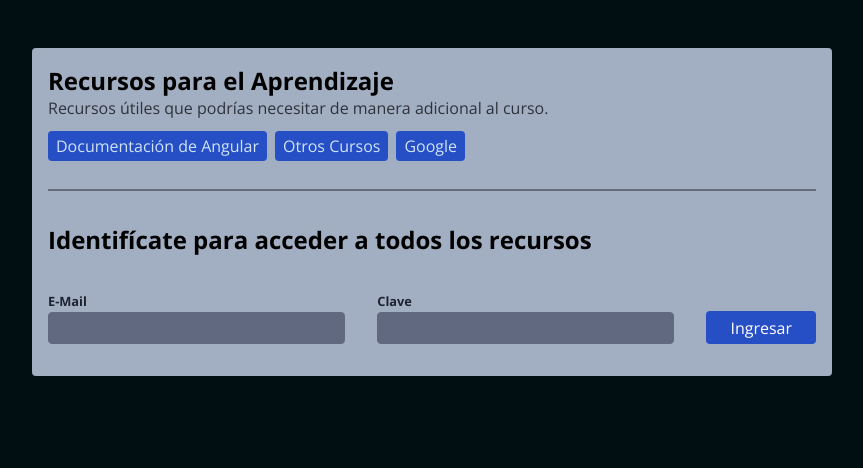
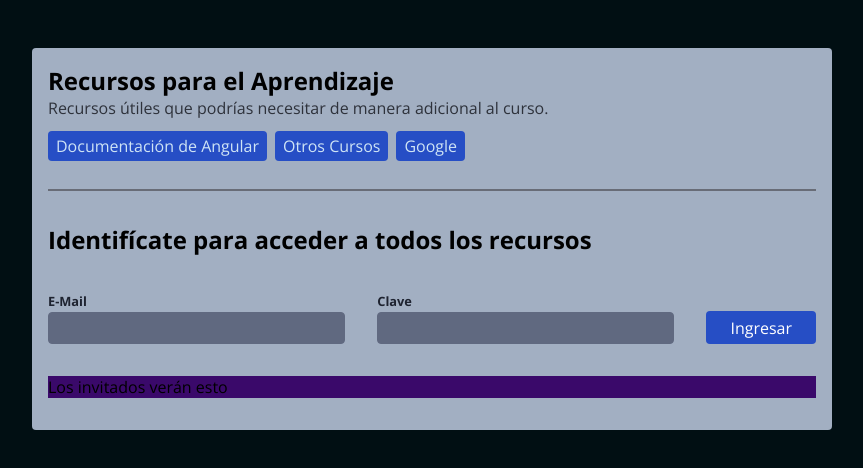
Before and after one commit to davedelf/Angular, an Angular app in the folder 08-directivas/: page / in a window 1280 px wide. Shown: the top 468 px of the page, without its empty margins (208-1071 px from the left). Built offline with nearby package versions, Linux system fonts and the light colour scheme.

Commit message:
Usamos la nomenclatura o técnica Syntatic Sugar para generar el ng-template y renderizar de forma condicional según el tipo de usuario logueado. Es una forma más abreviada de ng-template, agregando * al principio de la directiva

```diff
--- a/08-directivas/src/app/app.component.html
+++ b/08-directivas/src/app/app.component.html
@@ -11,9 +11,12 @@
   } -->
   <!--   <p *ngIf="esAdmin()">Solo los administradores verán esto</p>  Directiva Estructural (vieja, deprecada pero funciona)-->
 
-  <ng-template appAutenticacion="admin">
+  <!--   <ng-template appAutenticacion="admin">
     <p>Solo los administradores verán esto</p>
-  </ng-template>
+  </ng-template> -->
+  <p *appAutenticacion="'admin'" class="contenido-protegido admin">Solo los administradores verán esto</p>
+  <p *appAutenticacion="'usuario'" class="autenticado">Los usuarios regulares verán esto</p>
+  <p *appAutenticacion="'invitado'" class="no-autenticado">Los invitados verán esto</p>
 </main>
 
 <!-- ng-template encapsula los elementos del DOM, pero en primera instancia esos elementos no se renderizan.
```
